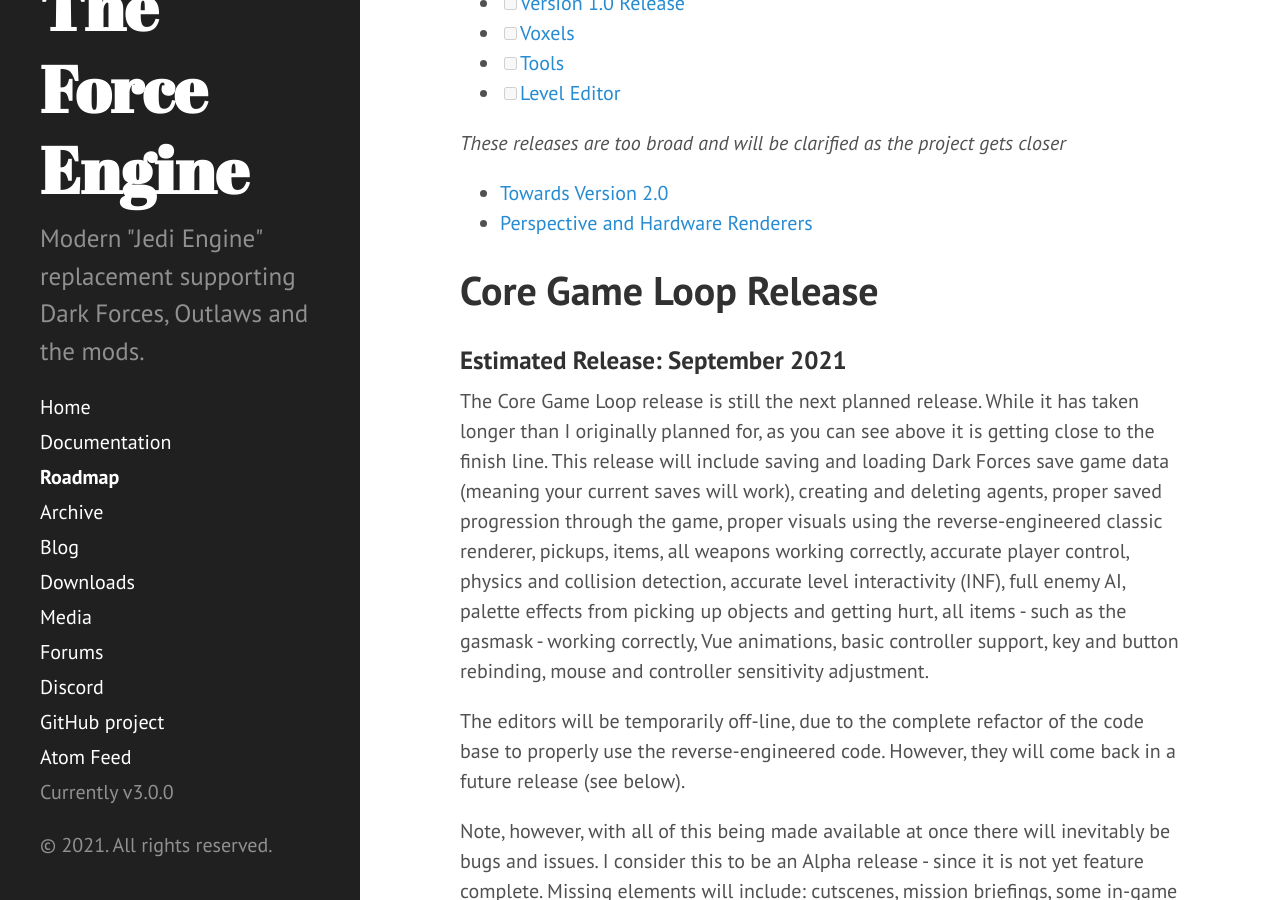
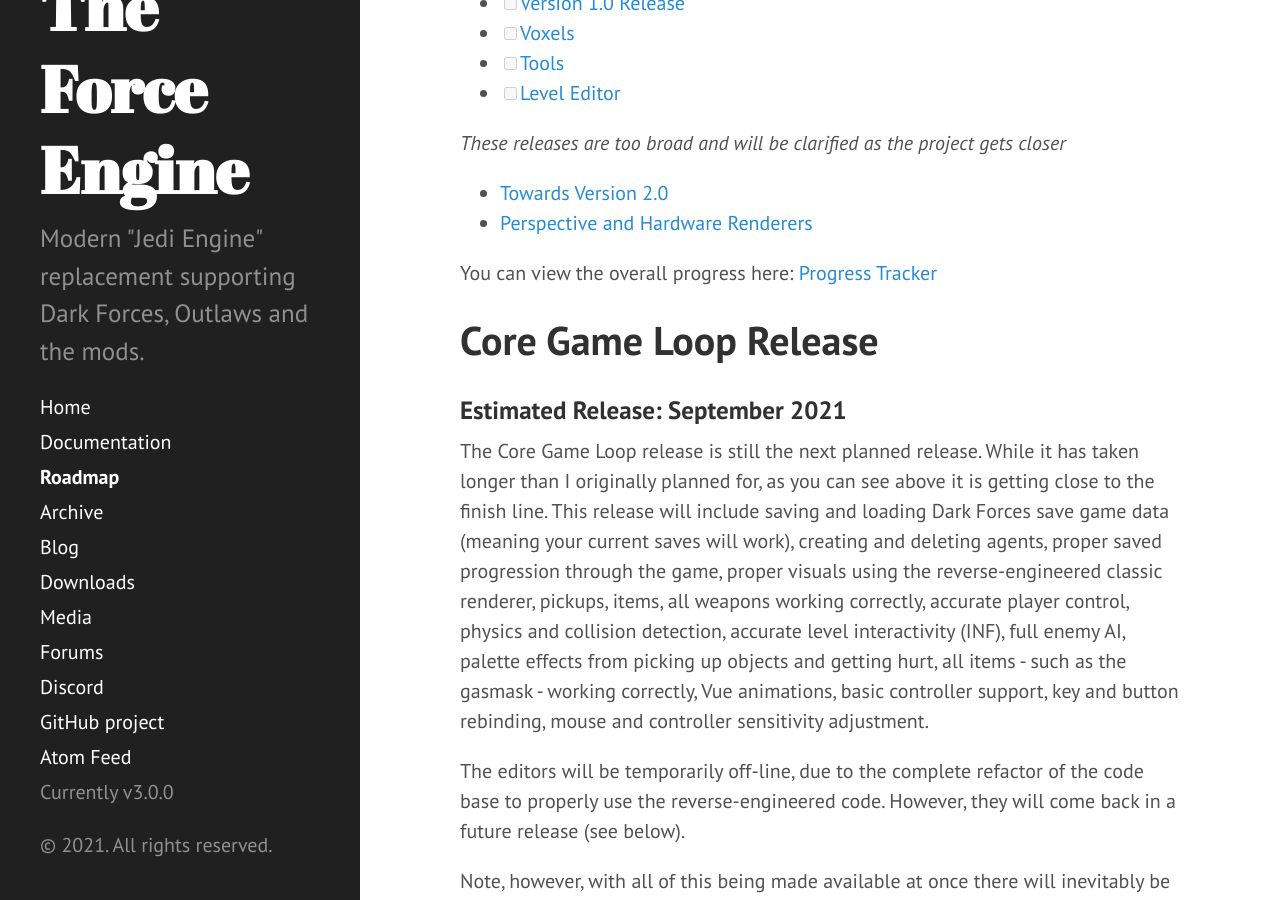
Before and after one commit to TheForceEngine/TheForceEngine.github.io, a Jekyll site: the page built from Roadmap.md, in a window 1280 px wide and 900 px high, scrolled down 562 px. Built offline with Jekyll 4.4.1, drawn with Linux system fonts in a browser that asks for light colours.

Commit message:
Update Roadmap.md

```diff
--- a/Roadmap.md
+++ b/Roadmap.md
@@ -17,6 +17,8 @@
 _These releases are too broad and will be clarified as the project gets closer_
 * [Towards Version 2.0](#towards-version-20)
 * [Perspective and Hardware Renderers](#perspective-and-hardware-renderers)
+
+You can view the overall progress here: [Progress Tracker](https://theforceengine.github.io/ProgressTracker.html)
 
 # Core Game Loop Release
 ### Estimated Release: September 2021
```
